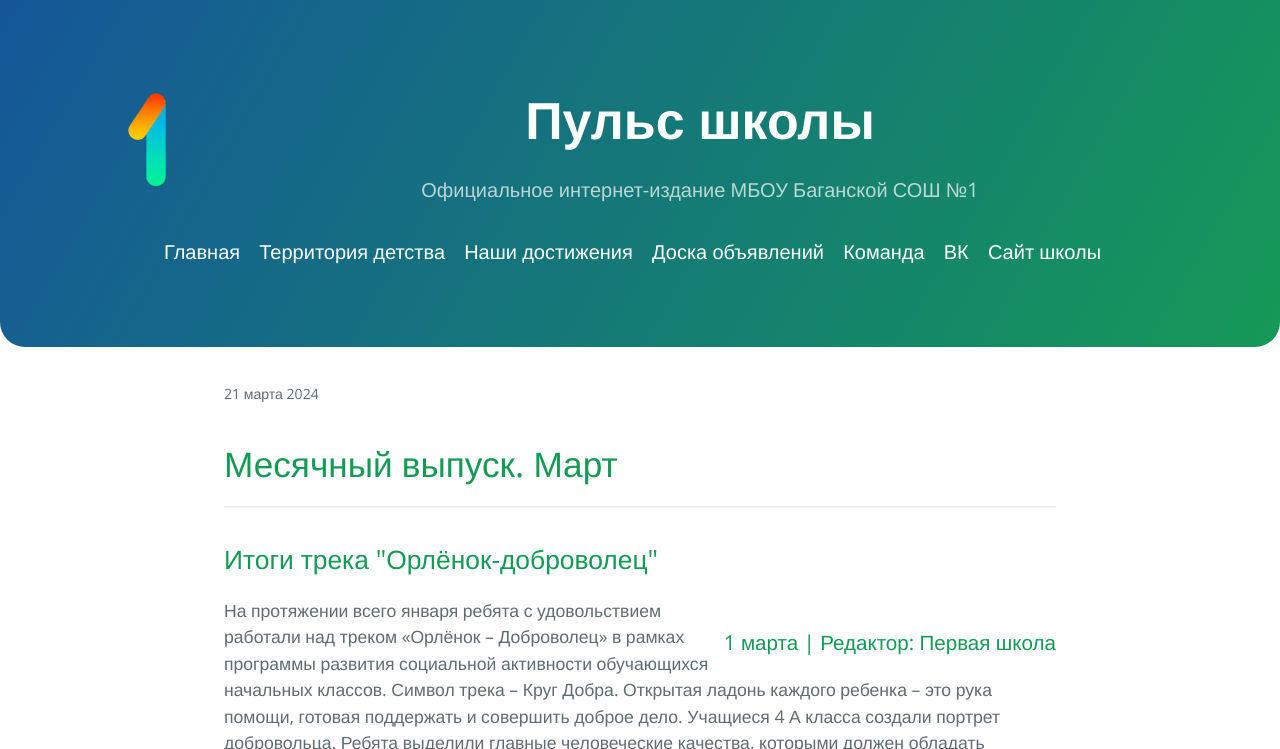
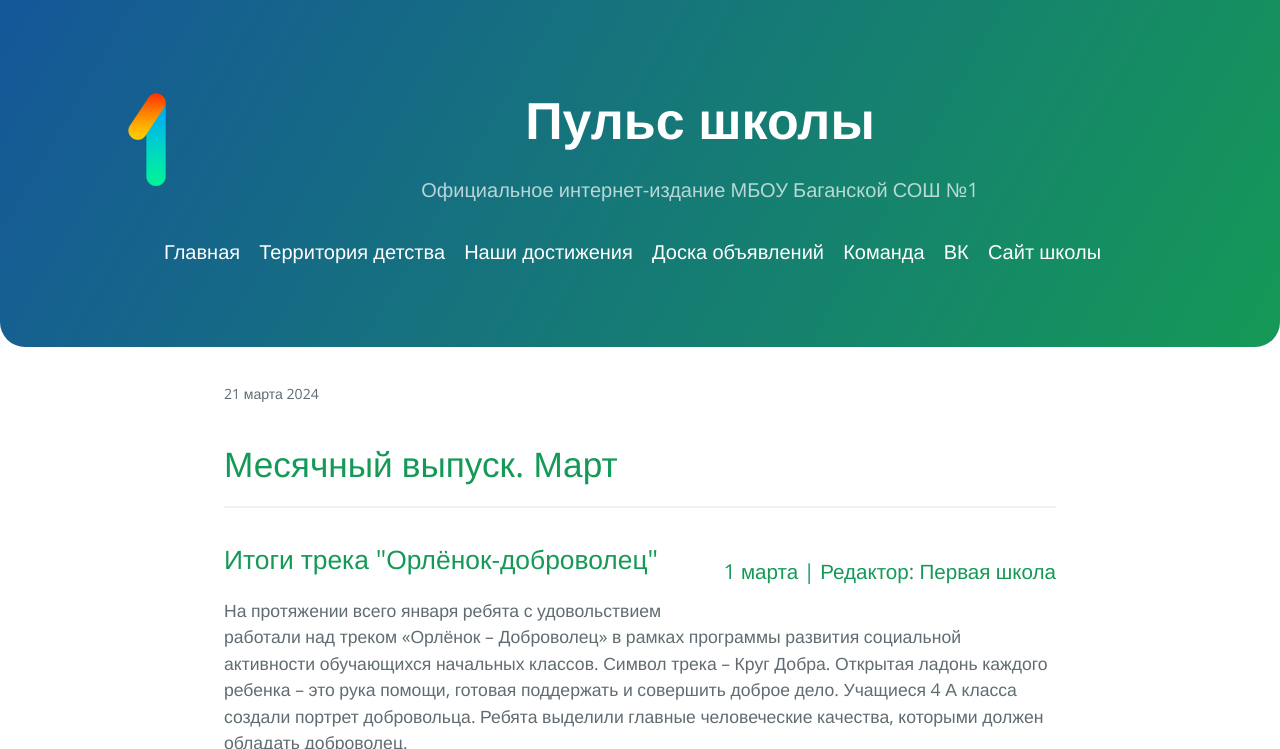
Before and after one commit to 1-sch/1-sch.github.io, a Jekyll site: the page built from _posts/2024-03-31-мартовский-выпуск.markdown, in a window 1280 px wide and 900 px high, cut to the strip 0-749 px from the top of the window. Built offline with Jekyll 4.4.1, drawn with Linux system fonts in a browser that asks for light colours.

Commit message:
Update 2024-03-31-мартовский-выпуск.markdown

```diff
--- a/_posts/2024-03-31-мартовский-выпуск.markdown
+++ b/_posts/2024-03-31-мартовский-выпуск.markdown
@@ -5,8 +5,9 @@ date:   2024-03-21 22:49:29 +0700
 categories: kids
 ---
 <hr>
+<h3 class="da">1 марта | Редактор: Первая школа</h3>
 <h2>Итоги трека "Орлёнок-доброволец"</h2>
-<h3 class="da">1 марта | Редактор: Первая школа</h3>
+
 <p>На протяжении всего января ребята с удовольствием работали над треком «Орлёнок – Доброволец» в рамках программы развития социальной активности обучающихся начальных классов.
 
 Символ трека – Круг Добра. Открытая ладонь каждого ребенка – это рука помощи, готовая поддержать и совершить доброе дело.
```
